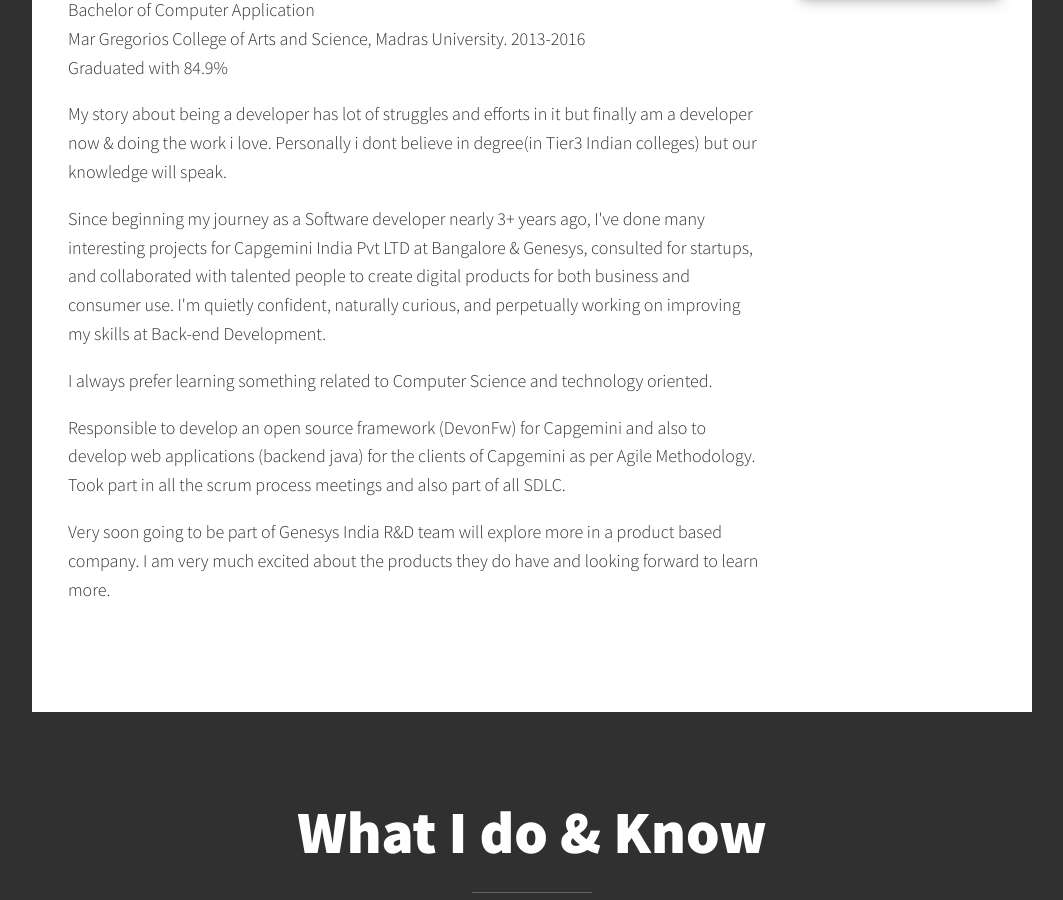
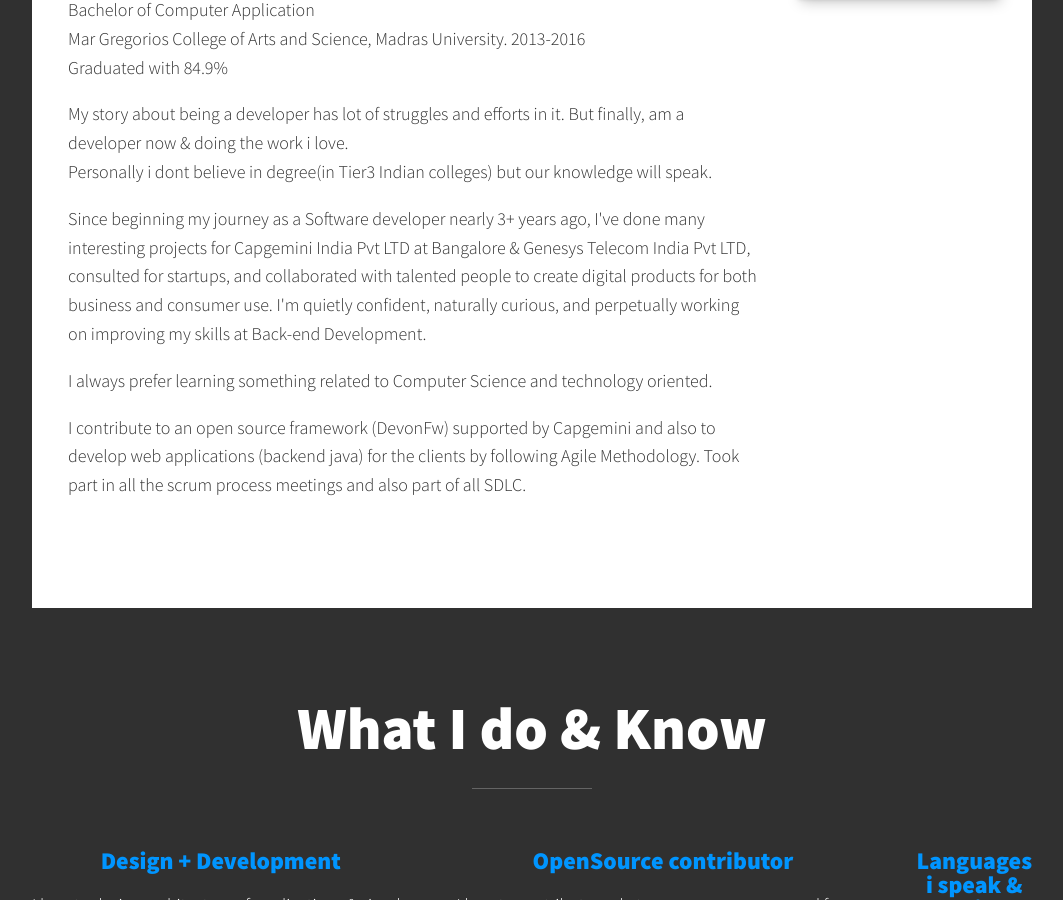
Before and after one commit to ravicm2/ravicm2.github.io, a plain HTML site: page index.html in a window 1280 px wide. Shown: the part 976-1876 px from the top of the page, without its empty margins (108-1171 px from the left). Drawn offline with nearby package versions, Linux system fonts and the light colour scheme.

Commit message:
updated information accurate

```diff
--- a/index.html
+++ b/index.html
@@ -60,11 +60,11 @@
                     Mar Gregorios College of Arts and Science, Madras University. 2013-2016<br>
                     Graduated with 84.9%</p>
 
-                <p>My story about being a developer has lot of struggles and efforts in it but finally am a developer now
-                    & doing the work i love. Personally i dont believe in degree(in Tier3 Indian colleges) but our knowledge will speak.
+                <p>My story about being a developer has lot of struggles and efforts in it. But finally, am a developer now
+                    & doing the work i love. <br>Personally i dont believe in degree(in Tier3 Indian colleges) but our knowledge will speak.
                 </p>
                 <p>Since beginning my journey as a Software developer nearly 3+ years ago,
-                    I've done many interesting projects for Capgemini India Pvt LTD at Bangalore & Genesys, consulted for startups,
+                    I've done many interesting projects for Capgemini India Pvt LTD at Bangalore & Genesys Telecom India Pvt LTD, consulted for startups,
                     and collaborated with talented people to create digital products for both
                     business and consumer use. I'm quietly confident, naturally curious,
                      and perpetually working on improving my skills at Back-end Development.</p>
@@ -72,11 +72,8 @@
                      <p>I always prefer learning something related to Computer Science and technology oriented.
                      </p>
 
-                     <p>Responsible to develop an open source framework (DevonFw) for Capgemini and also to develop web applications (backend java) for the clients of Capgemini as per Agile Methodology.
+                     <p>I contribute to an open source framework (DevonFw) supported by Capgemini and also to develop web applications (backend java) for the clients by following Agile Methodology.
                           Took part in all the scrum process meetings and also part of all SDLC.</p>
-
-                     <p>Very soon going to be part of Genesys India R&D team will explore more in a product based company.
-                         I am very much excited about the products they do have and looking forward to learn more.</p>
             </div>
 
             <img src="img/ash5.jpg" alt="proofessional look" class="about-me__img">
```
